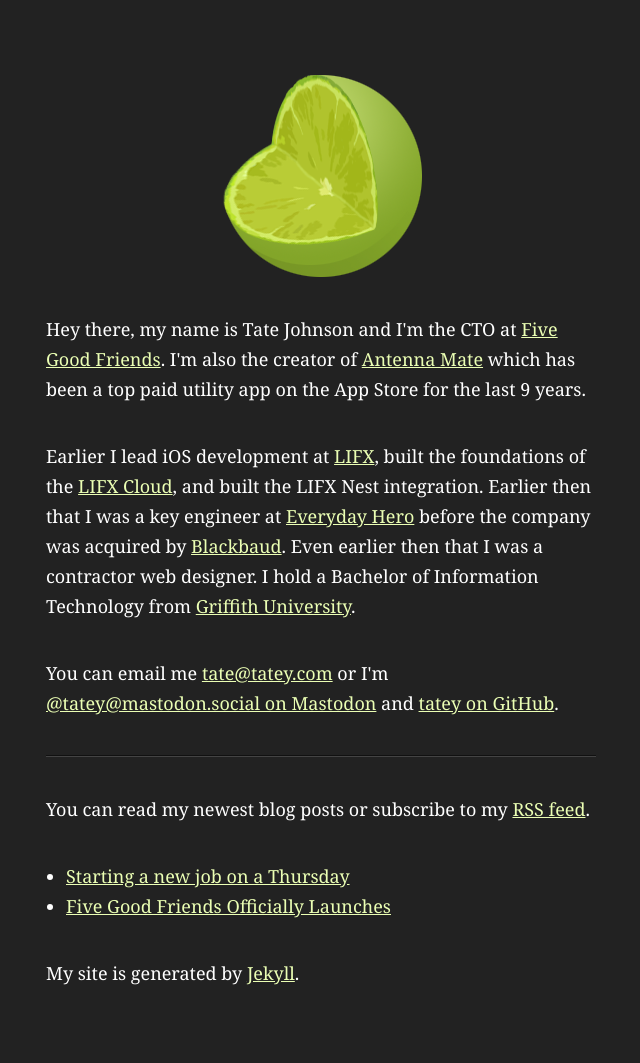
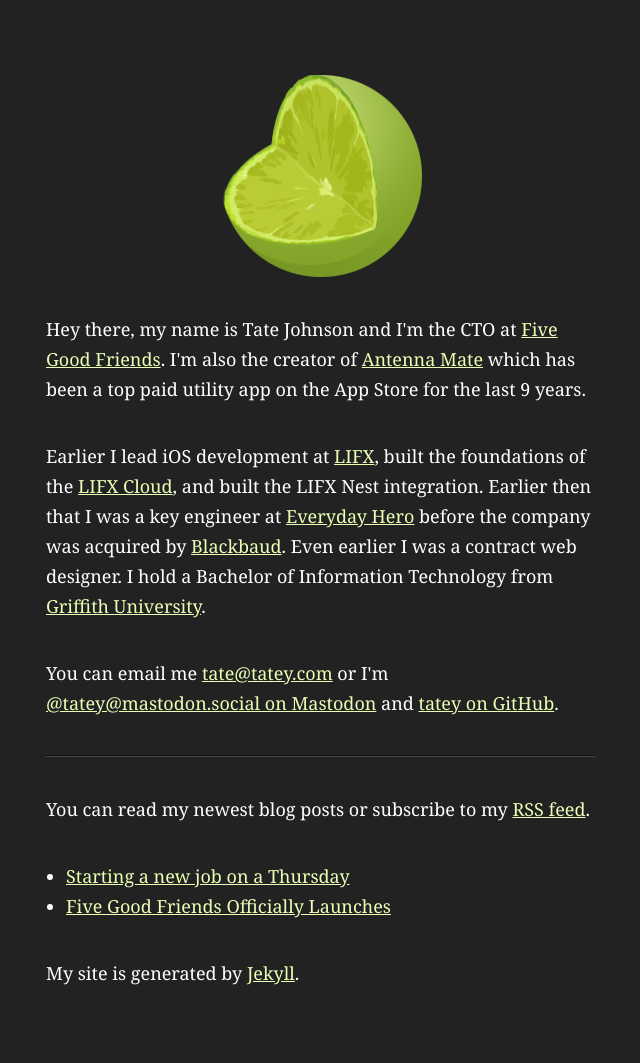
Before and after one commit to tatey/tatey.com, a Jekyll site: the page built from index.html, in a window 1280 px wide. Shown: the whole page, without its empty margins (319-959 px from the left). Built offline with Jekyll 4.4.1, drawn with Linux system fonts in a browser that asks for light colours.

Commit message:
Fix grammar on home page.

```diff
--- a/index.html
+++ b/index.html
@@ -82,7 +82,7 @@
   <body>
     <h1><span>Tate Johnson</span></h1>
     <p>Hey there, my name is Tate Johnson and I'm the CTO at <a href="https://www.fivegoodfriends.com.au">Five Good Friends</a>. I'm also the creator of <a href="https://antennamate.com">Antenna Mate</a> which has been a top paid utility app on the App Store for the last 9 years.</p>
-    <p>Earlier I lead iOS development at <a href="https://lifx.com">LIFX</a>, built the foundations of the <a href="https://cloud.lifx.com">LIFX Cloud</a>, and built the LIFX Nest integration. Earlier then that I was a key engineer at <a href="https://www.everydayhero.com">Everyday Hero</a> before the company was acquired by <a href="https://www.blackbaud.com">Blackbaud</a>. Even earlier then that I was a contractor web designer. I hold a Bachelor of Information Technology from <a href="https://www.griffith.edu.au">Griffith University</a>.</p>
+    <p>Earlier I lead iOS development at <a href="https://lifx.com">LIFX</a>, built the foundations of the <a href="https://cloud.lifx.com">LIFX Cloud</a>, and built the LIFX Nest integration. Earlier then that I was a key engineer at <a href="https://www.everydayhero.com">Everyday Hero</a> before the company was acquired by <a href="https://www.blackbaud.com">Blackbaud</a>. Even earlier I was a contract web designer. I hold a Bachelor of Information Technology from <a href="https://www.griffith.edu.au">Griffith University</a>.</p>
     <p>You can email me <a href="mailto:tate@tatey.com">tate@tatey.com</a> or I'm <a rel="me" href="https://mastodon.social/@tatey">@tatey@mastodon.social on Mastodon</a> and <a href="https://github.com/tatey">tatey on GitHub</a>.</p>
     <div class="hr"></div>
     <p>You can read my newest blog posts or subscribe to my <a href="{{ "/feed.xml" | relative_url }}">RSS feed</a>.</p>
```
